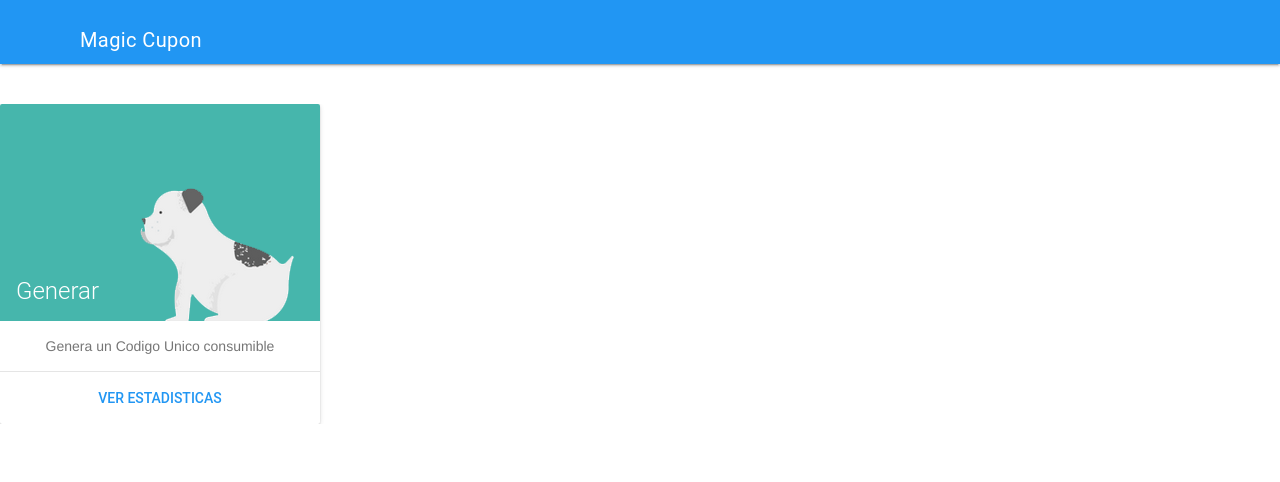
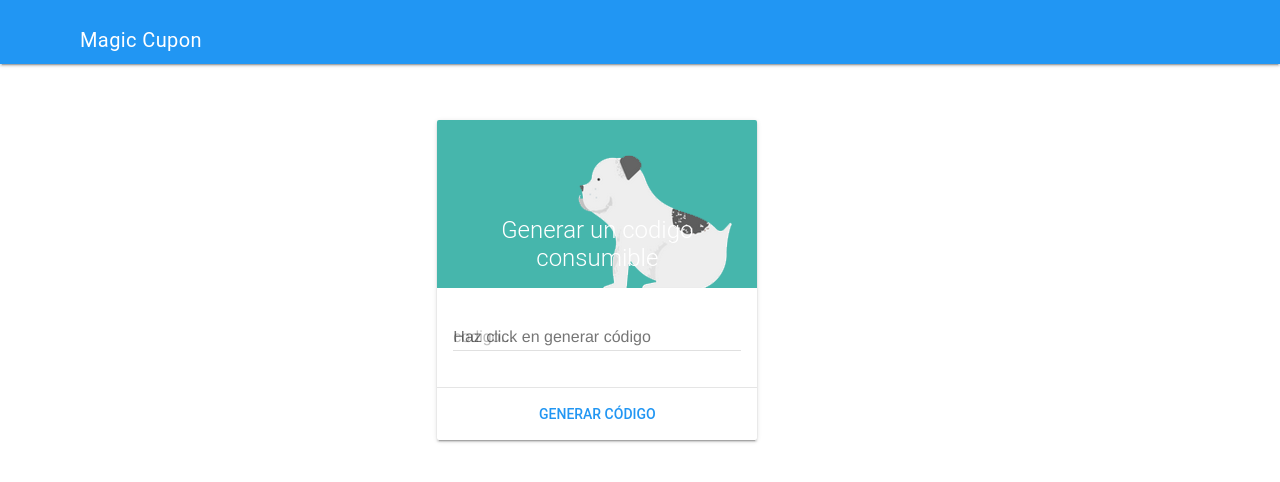
Before and after one commit to SebastianMujica/magic-cupon, a Vue app: page / in a window 1280 px wide. Shown: the top 482 px of the page. Built offline with nearby package versions, Linux system fonts and the light colour scheme.

Commit message:
otro commit

```diff
--- a/src/components/HomeView.vue
+++ b/src/components/HomeView.vue
@@ -1,20 +1,41 @@
 <template>
-<div class="demo-card-square mdl-card mdl-shadow--2dp">
+<div class="mdl-grid">
+    <div class="mdl-layout-spacer"></div>
+    <div class="mdl-cell mdl-cell--4-col">
+      <div class="demo-card-square mdl-card mdl-shadow--2dp">
   <div class="mdl-card__title mdl-card--expand">
-    <h2 class="mdl-card__title-text">Generar</h2>
+    <h2 class="mdl-card__title-text">Generar un codigo consumible</h2>
   </div>
   <div class="mdl-card__supporting-text">
-    Genera un Codigo Unico consumible
+      <div class="mdl-textfield mdl-js-textfield mdl-textfield--floating-label">
+    <input class="mdl-textfield__input" type="text" id="sample3" v-model="codigo">
+    <label class="mdl-textfield__label" for="sample3">codigo...</label>
+  </div>
   </div>
   <div class="mdl-card__actions mdl-card--border">
-    <a class="mdl-button mdl-button--colored mdl-js-button mdl-js-ripple-effect">
-      Ver Estadisticas
+    <a class="mdl-button mdl-button--colored mdl-js-button mdl-js-ripple-effect" @click="generarCodigo()">
+      Generar Código
     </a>
   </div>
 </div>
+</div>
+    <div class="mdl-layout-spacer"></div>
+</div>
 </template>
 <script>
+
 export default {
+  data () {
+    return {
+      codigo :"Haz click en generar código"
+    }
+  },
+  methods : {
+    generarCodigo (){
+      var md5 = require('md5');
+      this.codigo = md5(Date.now())
+    }
+  }
 }
 </script>
 <style>
--- a/src/router/index.js
+++ b/src/router/index.js
@@ -5,7 +5,6 @@ import DetailView from '@/components/DetailView'
 import PostView from '@/components/PostView'
 
 Vue.use(Router)
-
 export default new Router({
   routes: [
     {
```
Also changed, not shown: package.json (+10 -9 lines), 1 other file (tests, documents, lock files or other folders).
